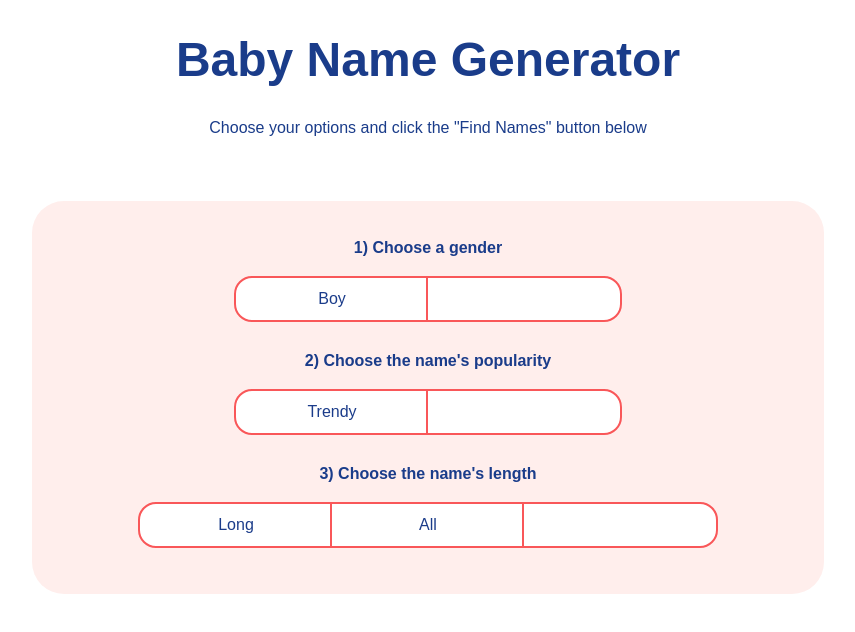
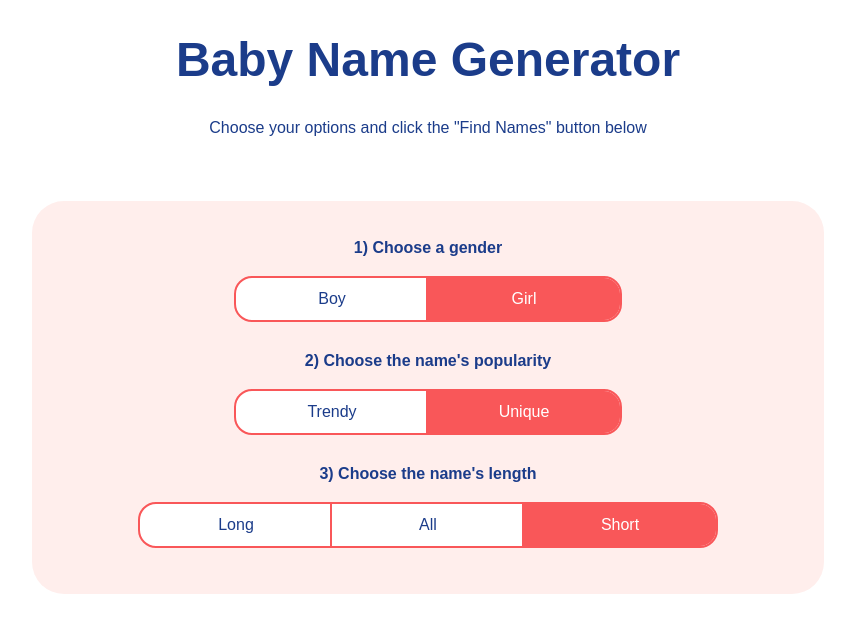
Before and after one commit to CharaD7/baby-name-generator, a Nuxt app: page / in a window 1280 px wide. Shown: the top 632 px of the page, without its empty margins (212-1067 px from the left). Built offline with nearby package versions, Linux system fonts and the light colour scheme.

Commit message:
Corrected background color for active state

```diff
--- a/app.vue
+++ b/app.vue
@@ -61,7 +61,7 @@
 <style scoped>
   .container {
     font-family: Arial, Helvetica, sans;
-    color: rgb(26, 60, 138);
+    color: rgb(27, 60, 138);
     max-width: 50rem;
     margin: 0 auto;
     text-align: center;
@@ -106,7 +106,7 @@
   }
 
   .option-active {
-    background-color: 0.15rem solid rgb(249, 87, 89);
+    background-color: rgb(249, 87, 89);
     color: white;
   }
 </style>
```
